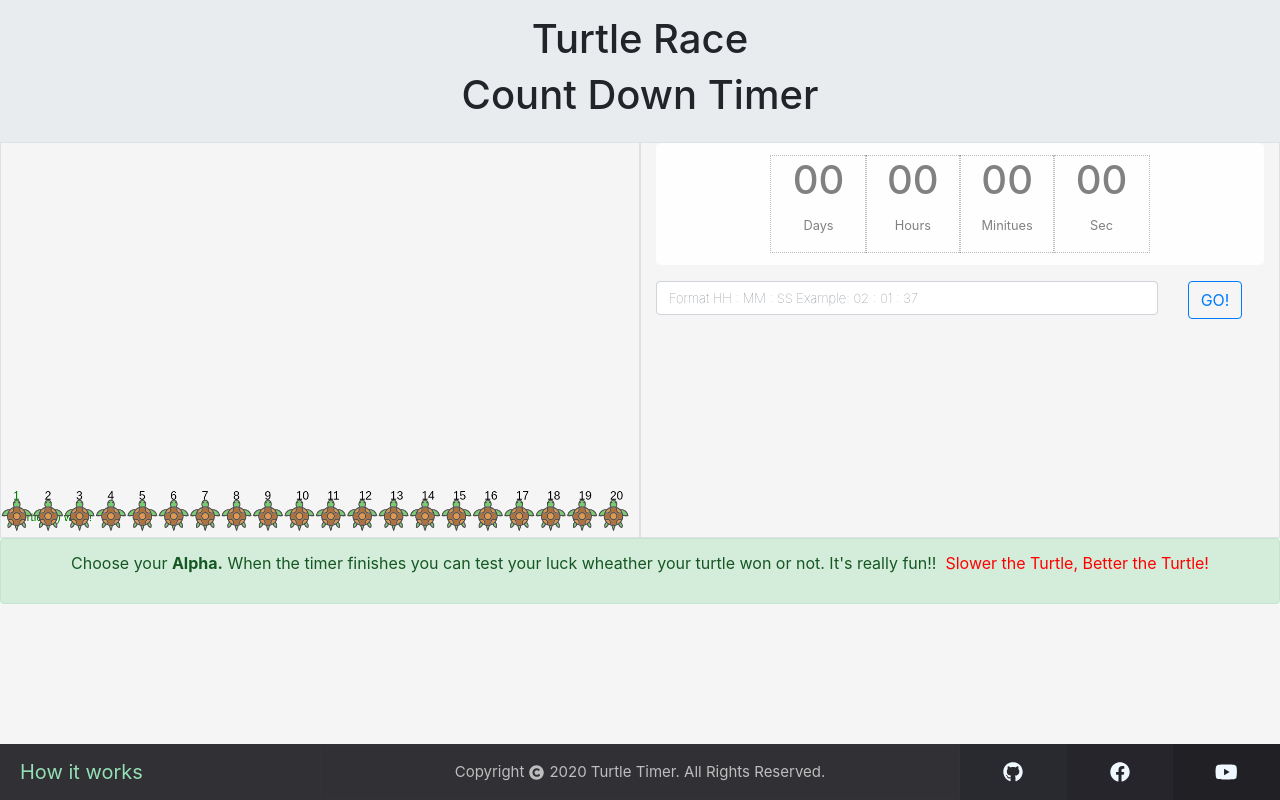
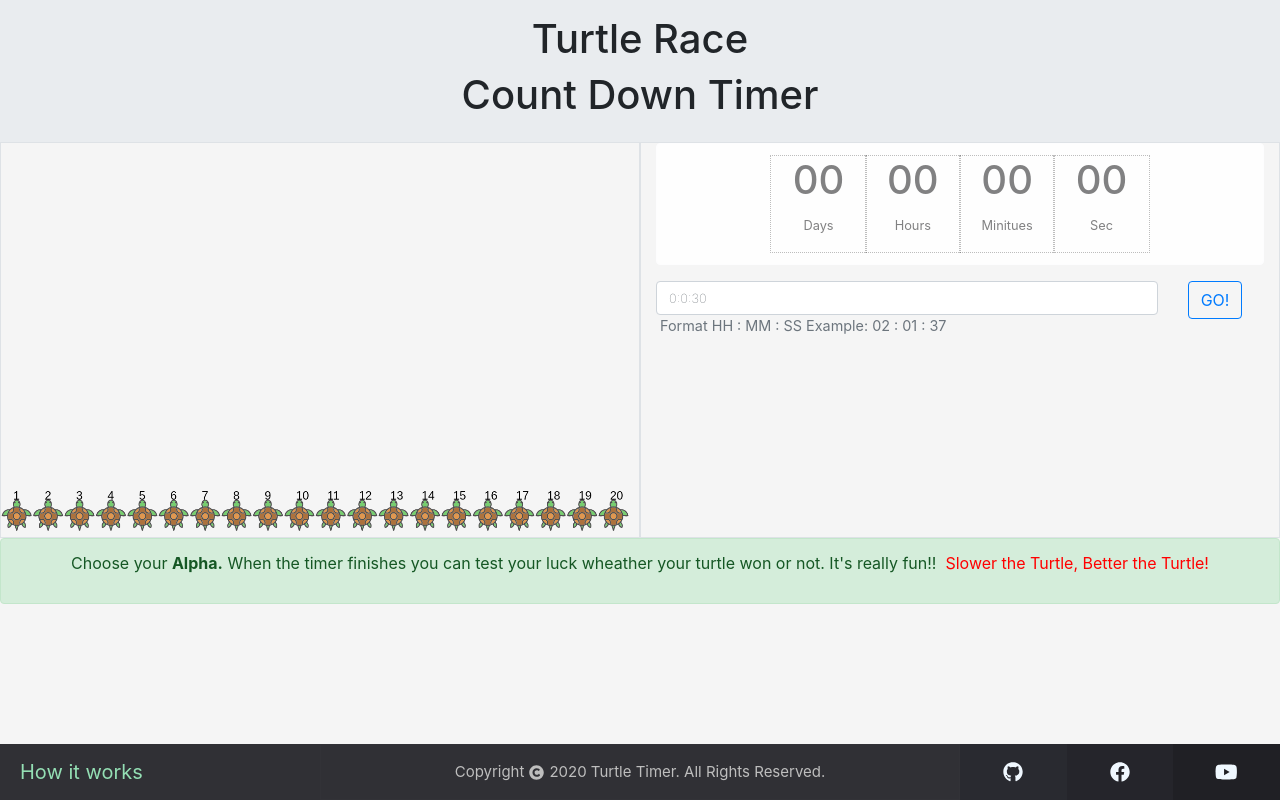
Before and after one commit to sudiptob2/turtle-timer, a React (Create React App) app: page / in a window 1280 px wide. Built offline with nearby package versions, Linux system fonts and the light colour scheme; no server answers.

Commit message:
design improvements

```diff
--- a/src/components/Canvas.js
+++ b/src/components/Canvas.js
@@ -67,18 +67,19 @@ function Canvas() {
                 }
             }
             c.clearRect(0, 0, canvas.width, canvas.height); // clear canvas
+            //console.log("max ", Math.floor(Math.max(...arrY)));
             let remainingTime = Math.floor(time - count / fps);
-            if (time > 0 && remainingTime <= 10 && remainingTime > 0) {
+            if (Math.floor(Math.max(...arrY) <= 1)) {
+
+                c.fillStyle = "green";
+                c.fillText(`Turtle (${winningTurtleIndex + 1}) won!!`, 25, canvas.height - 20);
+            }
+            else if (time > 0 && remainingTime <= 10 && remainingTime > 0) {
                 c.fillStyle = remainingTime <= 5 ? "red" : "green";
                 c.fillText(`Approaching to the finish line in less than (${remainingTime}) sec. Let's see who wins!`, 25, canvas.height - 20);
                 c.fillStyle = 'black';
             }
-            else {
-                c.fillStyle = "green";
-                c.fillText(`Turtle (${winningTurtleIndex + 1}) won!!`, 25, canvas.height - 20);
 
-
-            }
             for (let i = 0; i < numberOfTurtle; i++) {
 
                 c.drawImage(imgTag, x + gap * i, arrY[i]); // draw image at current position
@@ -99,7 +100,7 @@ function Canvas() {
             }
             count++;
 
-            if (time > 0 && Math.max(...arrY) >= 0) {
+            if (time > 0 && Math.floor(Math.max(...arrY) >= 0)) {
                 winningTurtleIndex = arrY.indexOf(Math.max(...arrY));
 
                 setTimeout(() => {
--- a/src/components/Timer.js
+++ b/src/components/Timer.js
@@ -117,8 +117,10 @@ const Timer = () => {
                         type="text"
                         ref={inputEl}
                         className="time-input form-control "
-                        placeholder="Format HH : MM : SS Example: 02 : 01 : 37"
+
+                        defaultValue="0:0:30"
                     />
+                    <p className="figure-caption">&nbsp;Format HH : MM : SS Example: 02 : 01 : 37</p>
 
                 </div>
 
```
